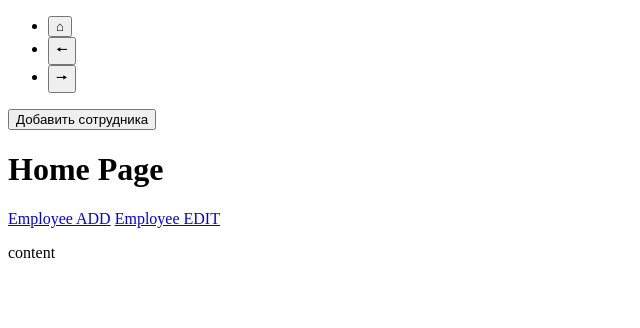
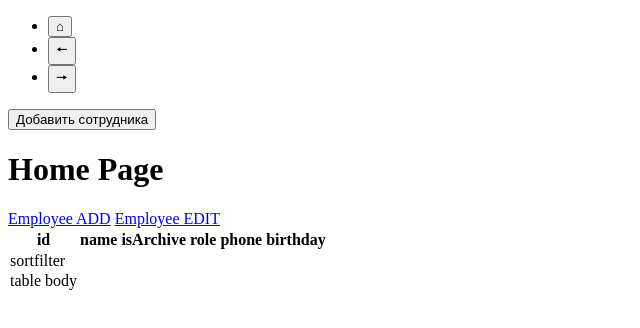
Before and after one commit to n0sfer666/employees, a React app: page / in a window 1280 px wide. Shown: the top 328 px of the page, without its empty margins (0-640 px from the left). Built offline with nearby package versions, Linux system fonts and the light colour scheme.

Commit message:
created table-head refactored index page, employee types, table-employees

```diff
--- a/src/components/table-employees/table-employees.tsx
+++ b/src/components/table-employees/table-employees.tsx
@@ -1,12 +1,11 @@
 import React from 'react'
+import TableHead from '../table-head/table-head'
 import { ITableEmployeesProps } from './table-employees.types'
 
 function TableEmployees ({ employees }: ITableEmployeesProps): JSX.Element {
   return (
-    <table>
-      <thead>
-        <tr>table-head</tr>
-      </thead>
+    <table className='table table-striped'>
+      <TableHead titles={Object.keys(employees[0])} />
       <tbody>
         <tr>table body</tr>
       </tbody>
--- /dev/null
+++ b/src/components/table-head/table-head.tsx
@@ -0,0 +1,21 @@
+import React from 'react'
+import { ITableHeadProps } from './table-head.types'
+
+function TableHead ({ titles }: ITableHeadProps): JSX.Element {
+  return (
+    <thead>
+      <tr>
+        {
+          titles.map((title) => (
+            <th scope='col' key={title}>{title}</th>
+          ))
+        }
+      </tr>
+      <tr>
+        <span key='sort'>sort</span>{' '}<span key='filter'>filter</span>
+      </tr>
+    </thead>
+  )
+}
+
+export default React.memo(TableHead)
--- /dev/null
+++ b/src/components/table-head/table-head.types.ts
@@ -0,0 +1,5 @@
+import { TEmployeeTitle } from '../../types/employee.types'
+
+export interface ITableHeadProps {
+  titles: TEmployeeTitle[]
+}
--- a/src/pages/index.tsx
+++ b/src/pages/index.tsx
@@ -1,8 +1,13 @@
 import React from 'react'
+import { useSelector } from 'react-redux'
 import { Link } from 'react-router-dom'
+import TableEmployees from '../components/table-employees/table-employees'
 import LayoutMain from '../layout/main'
+import { TRootState } from '../store/store.types'
+import { IEmployee } from '../types/employee.types'
 
 function PageIndex (): JSX.Element {
+  const employees: IEmployee[] = useSelector((state: TRootState) => state.employees.list)
   return (
     <LayoutMain
       header={'Home Page'}
@@ -12,7 +17,7 @@ function PageIndex (): JSX.Element {
         {' '}
         <Link to={'/employee-edit'}>Employee EDIT</Link>
       </nav>
-      <p>content</p>
+      <TableEmployees employees={employees} />
     </LayoutMain>
   )
 }
--- a/src/types/employee.types.ts
+++ b/src/types/employee.types.ts
@@ -13,3 +13,5 @@ export interface IEmployee extends IStringKeyObject {
   phone: string
   birthday: string
 }
+
+export type TEmployeeTitle = keyof IEmployee
```
